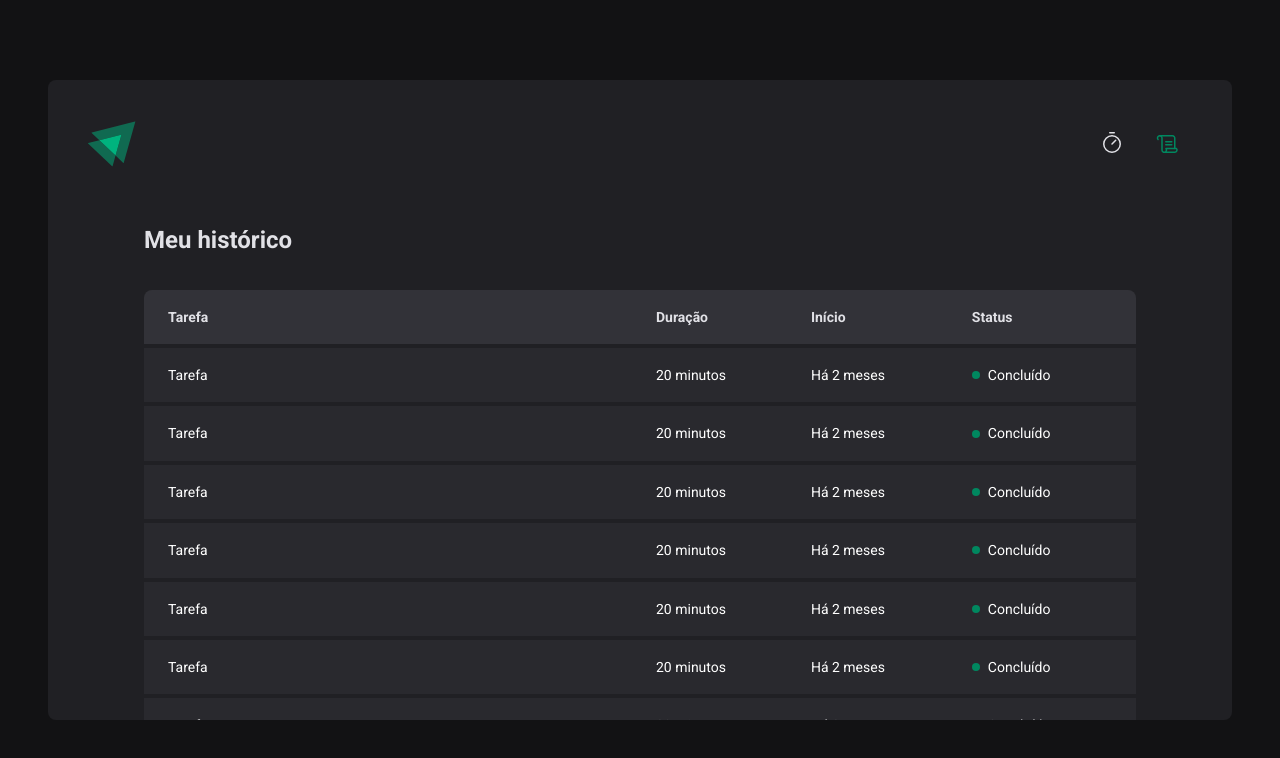
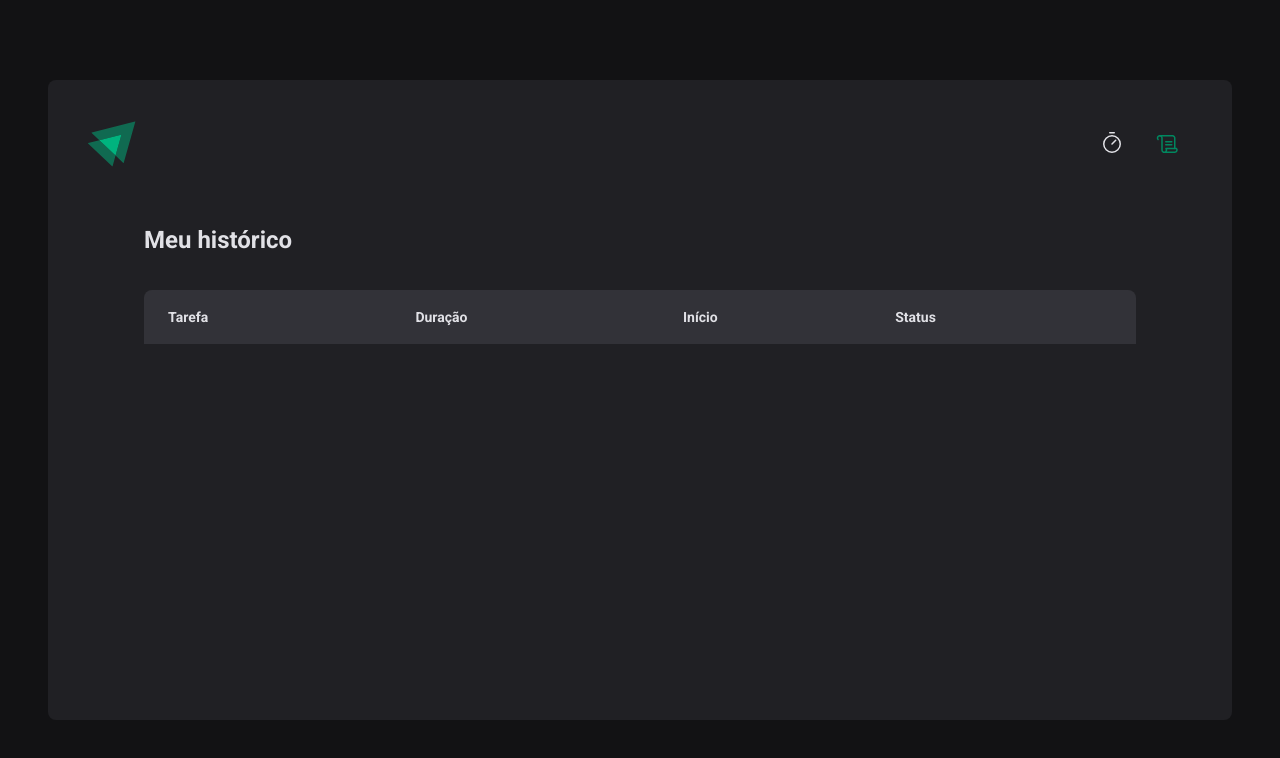
Before and after one commit to vitor-martini/ignite-timer, a React (Vite) app: page /history in a window 1280 px wide. Shown: the top 758 px of the page. Built offline with nearby package versions, Linux system fonts and the light colour scheme.

Commit message:
feat: history page

```diff
--- a/src/pages/History/index.tsx
+++ b/src/pages/History/index.tsx
@@ -1,6 +1,12 @@
+import { useContext } from 'react';
 import { HistoryContainer, HistoryList, Status } from './styles';
+import { CyclesContext } from '../../contexts/CyclesContext';
+import { formatDistanceToNow } from 'date-fns';
+import { ptBR } from 'date-fns/locale';
 
 export function History() {
+  const { cycles } = useContext(CyclesContext);
+
   return (
     <HistoryContainer>
       <h1>Meu histórico</h1>
@@ -15,77 +21,38 @@
             </tr>
           </thead>
           <tbody>
-            <tr>
-              <td>Tarefa</td>
-              <td>20 minutos</td>
-              <td>Há 2 meses</td>
-              <td><Status statusColor="green">Concluído</Status></td>
-            </tr><tr>
-              <td>Tarefa</td>
-              <td>20 minutos</td>
-              <td>Há 2 meses</td>
-              <td><Status statusColor="green">Concluído</Status></td>
-            </tr><tr>
-              <td>Tarefa</td>
-              <td>20 minutos</td>
-              <td>Há 2 meses</td>
-              <td><Status statusColor="green">Concluído</Status></td>
-            </tr><tr>
-              <td>Tarefa</td>
-              <td>20 minutos</td>
-              <td>Há 2 meses</td>
-              <td><Status statusColor="green">Concluído</Status></td>
-            </tr><tr>
-              <td>Tarefa</td>
-              <td>20 minutos</td>
-              <td>Há 2 meses</td>
-              <td><Status statusColor="green">Concluído</Status></td>
-            </tr><tr>
-              <td>Tarefa</td>
-              <td>20 minutos</td>
-              <td>Há 2 meses</td>
-              <td><Status statusColor="green">Concluído</Status></td>
-            </tr><tr>
-              <td>Tarefa</td>
-              <td>20 minutos</td>
-              <td>Há 2 meses</td>
-              <td><Status statusColor="green">Concluído</Status></td>
-            </tr><tr>
-              <td>Tarefa</td>
-              <td>20 minutos</td>
-              <td>Há 2 meses</td>
-              <td><Status statusColor="green">Concluído</Status></td>
-            </tr><tr>
-              <td>Tarefa</td>
-              <td>20 minutos</td>
-              <td>Há 2 meses</td>
-              <td><Status statusColor="green">Concluído</Status></td>
-            </tr><tr>
-              <td>Tarefa</td>
-              <td>20 minutos</td>
-              <td>Há 2 meses</td>
-              <td><Status statusColor="green">Concluído</Status></td>
-            </tr><tr>
-              <td>Tarefa</td>
-              <td>20 minutos</td>
-              <td>Há 2 meses</td>
-              <td><Status statusColor="green">Concluído</Status></td>
-            </tr><tr>
-              <td>Tarefa</td>
-              <td>20 minutos</td>
-              <td>Há 2 meses</td>
-              <td><Status statusColor="green">Concluído</Status></td>
-            </tr><tr>
-              <td>Tarefa</td>
-              <td>20 minutos</td>
-              <td>Há 2 meses</td>
-              <td><Status statusColor="green">Concluído</Status></td>
-            </tr><tr>
-              <td>Tarefa</td>
-              <td>20 minutos</td>
-              <td>Há 2 meses</td>
-              <td><Status statusColor="green">Concluído</Status></td>
-            </tr>
+            {
+              cycles.map(cycle => {
+                return (
+                  <tr key={cycle.id}>
+                    <td>{cycle.task}</td>
+                    <td>{cycle.minutesAmount} minutos</td>
+                    <td>{formatDistanceToNow(cycle.startDate, {
+                        addSuffix: true,
+                        locale: ptBR
+                      })}
+                    </td>
+                    <td>
+                      {
+                        cycle.finishedDate && (
+                          <Status statusColor="green">Concluído</Status>
+                        )
+                      }
+                      {
+                        cycle.interruptedDate && (
+                          <Status statusColor="red">Interrompido</Status>
+                        )
+                      }
+                      {
+                        !cycle.finishedDate && !cycle.interruptedDate &&(
+                          <Status statusColor="yellow">Em andamento</Status>
+                        )
+                      }
+                    </td>
+                  </tr>
+                );
+              })
+            }
           </tbody>
         </table>
       </HistoryList>
```
